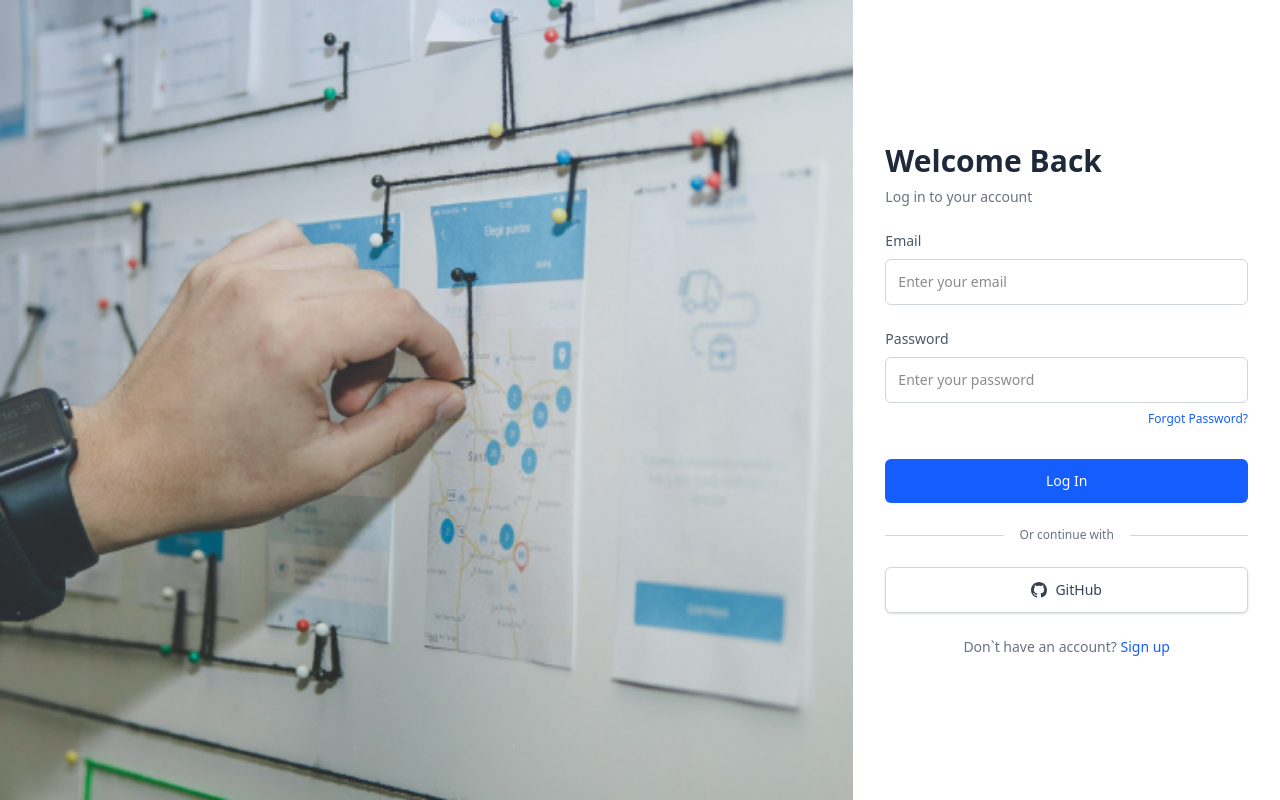
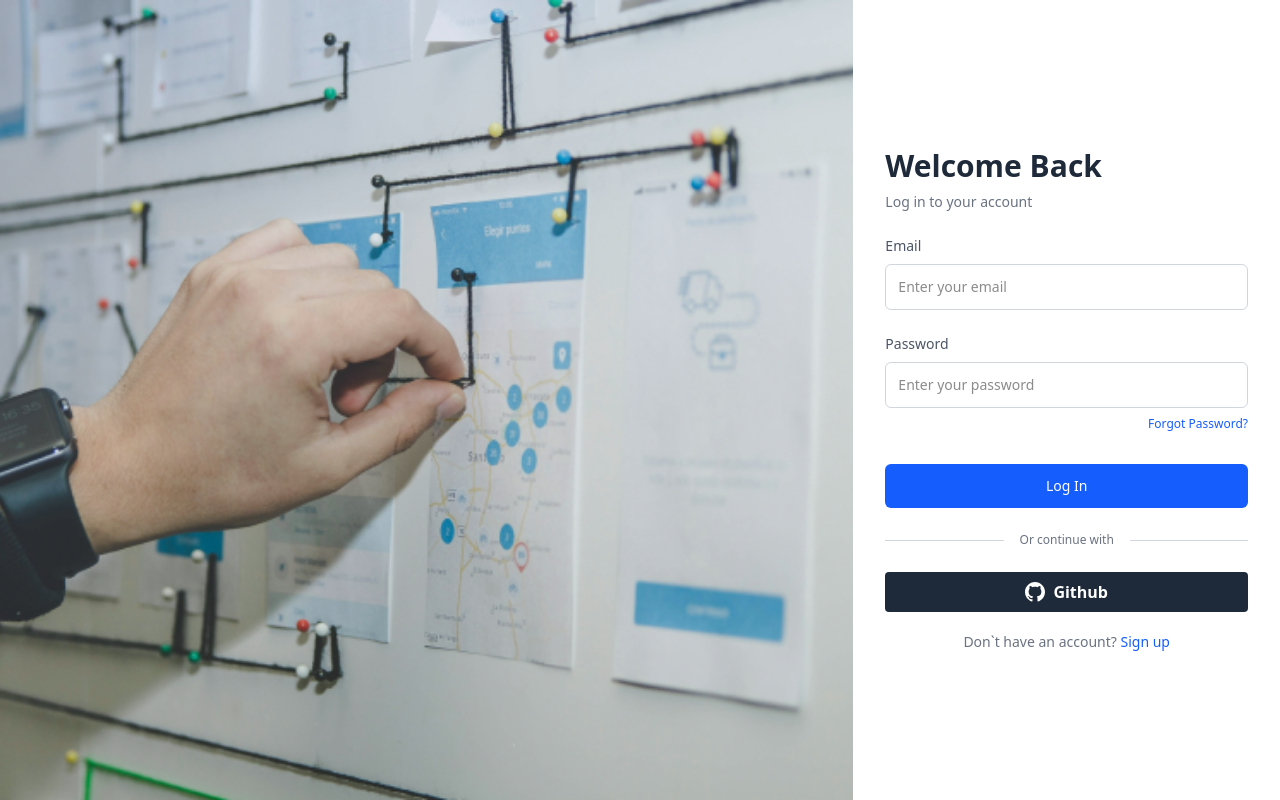
Before and after one commit to Abhishek-Soni-25/project_hub, a Next.js app: page /login in a window 1280 px wide. Built offline with nearby package versions, Linux system fonts and the light colour scheme.

Commit message:
github auth

```diff
--- /dev/null
+++ b/app/_components/githubButton.tsx
@@ -0,0 +1,26 @@
+"use client"
+
+import { JSX } from "react";
+import { signIn } from "next-auth/react"
+
+type Props = {
+    text: string;
+};
+
+
+export default function GitHubButton({ text }: Props): JSX.Element {
+    return (
+        <>
+            <div className="flex justify-center">
+                <button
+                    onClick={() => signIn("github", { callbackUrl: "/dashboard" })}
+                    className="w-[100%] flex justify-center items-center bg-gray-800 text-white font-semibold px-4 py-2 rounded transition-colors hover:bg-gray-700">
+                    <svg className="w-5 h-5 mr-2" xmlns="http://www.w3.org/2000/svg" viewBox="0 0 24 24" fill="currentColor">
+                        <path d="M12 0c-6.626 0-12 5.373-12 12 0 5.302 3.438 9.8 8.207 11.387.599.111.793-.261.793-.577v-2.234c-3.338.726-4.033-1.416-4.033-1.416-.546-1.387-1.333-1.756-1.333-1.756-1.089-.745.083-.729.083-.729 1.205.084 1.839 1.237 1.839 1.237 1.07 1.834 2.807 1.304 3.492.997.107-.775.418-1.305.762-1.604-2.665-.305-5.467-1.334-5.467-5.931 0-1.311.469-2.381 1.236-3.221-.124-.303-.535-1.524.117-3.176 0 0 1.008-.322 3.301 1.23.957-.266 1.983-.399 3.003-.404 1.02.005 2.047.138 3.006.404 2.291-1.552 3.297-1.23 3.297-1.23.653 1.653.242 2.874.118 3.176.77.84 1.235 1.911 1.235 3.221 0 4.609-2.807 5.624-5.479 5.921.43.372.823 1.102.823 2.222v3.293c0 .319.192.694.801.576 4.765-1.589 8.199-6.086 8.199-11.386 0-6.627-5.373-12-12-12z" />
+                    </svg>
+                    {text}
+                </button>
+            </div>
+        </>
+    )
+}
--- a/app/_components/header.tsx
+++ b/app/_components/header.tsx
@@ -1,6 +1,12 @@
 import Image from "next/image";
+// import { auth , signIn} from "../auth";
 
-export default function Header() {
+import GitHubButton from "./githubButton";
+
+export default async function Header() {
+
+    // const session = await auth()
+
     return (
         <>
             <nav className="bg-gray-900 w-full">
@@ -26,12 +32,7 @@ export default function Header() {
                                     </a>
                                 </li>
                                 <li>
-                                    <a href="#" className="flex items-center bg-gray-800 text-white font-semibold px-4 py-2 rounded transition-colors hover:bg-gray-700">
-                                        <svg className="w-5 h-5 mr-2" xmlns="http://www.w3.org/2000/svg" viewBox="0 0 24 24" fill="currentColor">
-                                            <path d="M12 0c-6.626 0-12 5.373-12 12 0 5.302 3.438 9.8 8.207 11.387.599.111.793-.261.793-.577v-2.234c-3.338.726-4.033-1.416-4.033-1.416-.546-1.387-1.333-1.756-1.333-1.756-1.089-.745.083-.729.083-.729 1.205.084 1.839 1.237 1.839 1.237 1.07 1.834 2.807 1.304 3.492.997.107-.775.418-1.305.762-1.604-2.665-.305-5.467-1.334-5.467-5.931 0-1.311.469-2.381 1.236-3.221-.124-.303-.535-1.524.117-3.176 0 0 1.008-.322 3.301 1.23.957-.266 1.983-.399 3.003-.404 1.02.005 2.047.138 3.006.404 2.291-1.552 3.297-1.23 3.297-1.23.653 1.653.242 2.874.118 3.176.77.84 1.235 1.911 1.235 3.221 0 4.609-2.807 5.624-5.479 5.921.43.372.823 1.102.823 2.222v3.293c0 .319.192.694.801.576 4.765-1.589 8.199-6.086 8.199-11.386 0-6.627-5.373-12-12-12z" />
-                                        </svg>
-                                        GitHub
-                                    </a>
+                                    <GitHubButton text="Github"/>
                                 </li>
                             </ul>
                         </div>
--- a/app/_components/hsearch.tsx
+++ b/app/_components/hsearch.tsx
@@ -2,8 +2,11 @@
 
 import { Search } from 'lucide-react'
 import { useState } from 'react';
+import { useSession } from "next-auth/react"
 
 export default function Hsearch() {
+
+    const { data: session } = useSession()
 
     const [searchQuery, setSearchQuery] = useState("");
 
@@ -31,7 +34,7 @@ export default function Hsearch() {
                     </div>
                 </div>
 
-                <div className="w-9 h-9 rounded-full bg-white"></div>
+                <div className="font-bold text-lg">{ session?.user?.name }</div>
             </header>
         </>
     );
--- /dev/null
+++ b/app/api/auth/[...nextauth]/route.ts
@@ -0,0 +1,2 @@
+import { handlers } from "@/app/auth" // Referring to the auth.ts we just created
+export const { GET, POST } = handlers
--- /dev/null
+++ b/app/auth.ts
@@ -0,0 +1,11 @@
+import NextAuth from "next-auth"
+import GitHubProvider from "next-auth/providers/github"
+
+export const { handlers, signIn, signOut, auth } = NextAuth({
+    providers: [
+        GitHubProvider({
+            clientId: process.env.AUTH_GITHUB_ID,
+            clientSecret: process.env.AUTH_GITHUB_SECRET
+        })
+    ],
+})
--- a/app/layout.tsx
+++ b/app/layout.tsx
@@ -1,5 +1,6 @@
 import type { Metadata } from "next";
 import { Inter, Geist, Geist_Mono } from "next/font/google";
+import { SessionProvider } from "next-auth/react"
 import "./globals.css";
 
 const inter = Inter({
@@ -37,7 +38,9 @@ export default function RootLayout({
       <body
         className={`${inter.variable} ${geistSans.variable} ${geistMono.variable} antialiased`}
       >
-        {children}
+        <SessionProvider>
+          {children}
+        </SessionProvider>
       </body>
     </html>
   );
--- a/app/login/page.tsx
+++ b/app/login/page.tsx
@@ -3,6 +3,7 @@
 import { useState } from 'react'
 import { useRouter } from 'next/navigation'
 
+import GitHubButton from '../_components/githubButton';
 
 export default function Login() {
 
@@ -101,14 +102,9 @@ export default function Login() {
                             <div className="flex-grow border-t border-gray-300"></div>
                         </div>
 
-                        <button className="w-full flex items-center justify-center py-3 px-4 border border-gray-300 rounded-md shadow-sm bg-white text-sm font-medium text-gray-700 hover:bg-gray-50 mb-6">
-                            <svg className="w-4 h-4 mr-2" fill="currentColor" viewBox="0 0 16 16">
-                                <path d="M8 0C3.58 0 0 3.58 0 8c0 3.54 2.29 6.53 5.47 7.59.4.07.55-.17.55-.38 0-.19-.01-.82-.01-1.49-2.01.37-2.53-.49-2.69-.94-.09-.23-.48-.94-.82-1.13-.28-.15-.68-.52-.01-.53.63-.01 1.08.58 1.23.82.72 1.21 1.87.87 2.33.66.07-.52.28-.87.51-1.07-1.78-.2-3.64-.89-3.64-3.95 0-.87.31-1.59.82-2.15-.08-.2-.36-1.02.08-2.12 0 0 .67-.21 2.2.82.64-.18 1.32-.27 2-.27.68 0 1.36.09 2 .27 1.53-1.04 2.2-.82 2.2-.82.44 1.1.16 1.92.08 2.12.51.56.82 1.27.82 2.15 0 3.07-1.87 3.75-3.65 3.95.29.25.54.73.54 1.48 0 1.07-.01 1.93-.01 2.2 0 .21.15.46.55.38A8.012 8.012 0 0 0 16 8c0-4.42-3.58-8-8-8z" />
-                            </svg>
-                            GitHub
-                        </button>
+                        <GitHubButton text="Github" />
 
-                        <p className="text-center text-sm text-gray-500">
+                        <p className="text-center text-sm text-gray-500 pt-5">
                             Don`t have an account?{" "}
                             <a href="/signup" className="text-blue-600 font-medium hover:text-blue-500">
                                 Sign up
--- a/app/page.tsx
+++ b/app/page.tsx
@@ -2,6 +2,7 @@ import Image from "next/image";
 
 import Header from "./_components/header";
 import Footer from "./_components/footer";
+import GitHubButton from "./_components/githubButton";
 
 export default function Home() {
   return (
@@ -18,9 +19,7 @@ export default function Home() {
                                 <a href="/signup" className="bg-blue-600 text-white font-semibold px-5 py-3 rounded-md transition-colors hover:bg-blue-700">
                                     Get Started - It`s Free
                                 </a>
-                                <a href="#" className="bg-gray-200 text-gray-800 font-semibold px-5 py-3 rounded-md transition-colors hover:bg-gray-300">
-                                    Continue with GitHub
-                                </a>
+                                <GitHubButton text="Continue with Github"/>
                             </div>
                         </div>
                         <div className="hidden md:block">
--- a/app/signup/page.tsx
+++ b/app/signup/page.tsx
@@ -2,6 +2,8 @@
 
 import { useState } from 'react'
 import { useRouter } from 'next/navigation'
+
+import GitHubButton from '../_components/githubButton';
 
 export default function Signup() {
 
@@ -106,14 +108,9 @@ export default function Signup() {
                             <div className="flex-grow border-t border-gray-300"></div>
                         </div>
 
-                        <button className="w-full flex items-center justify-center py-2 px-4 border border-gray-300 rounded-md shadow-sm bg-white text-sm font-medium text-gray-700 hover:bg-gray-50 mb-6">
-                            <svg className="w-5 h-5 mr-2" fill="currentColor" viewBox="0 0 24 24">
-                                <path d="M12 0c-6.626 0-12 5.373-12 12 0 5.302 3.438 9.8 8.207 11.387.599.111.793-.261.793-.577v-2.234c-3.338.726-4.033-1.416-4.033-1.416-.546-1.387-1.333-1.756-1.333-1.756-1.089-.745.083-.729.083-.729 1.205.084 1.839 1.237 1.839 1.237 1.07 1.834 2.807 1.304 3.492.997.107-.775.418-1.305.762-1.604-2.665-.305-5.467-1.334-5.467-5.931 0-1.311.469-2.381 1.236-3.221-.124-.303-.535-1.524.117-3.176 0 0 1.008-.322 3.301 1.23.957-.266 1.983-.399 3.003-.404 1.02.005 2.047.138 3.006.404 2.291-1.552 3.297-1.23 3.297-1.23.653 1.653.242 2.874.118 3.176.77.84 1.235 1.911 1.235 3.221 0 4.609-2.807 5.624-5.479 5.921.43.372.823 1.102.823 2.222v3.293c0 .319.192.694.801.576 4.765-1.589 8.199-6.086 8.199-11.386 0-6.627-5.373-12-12-12z" />
-                            </svg>
-                            GitHub
-                        </button>
+                        <GitHubButton text="Github" />
 
-                        <p className="text-center text-sm text-gray-500">
+                        <p className="text-center text-sm text-gray-500 pt-5">
                             Already have an account?{" "}
                             <a href="/login" className="text-blue-600 font-medium hover:text-blue-500">
                                 Login
--- a/package.json
+++ b/package.json
@@ -9,8 +9,10 @@
     "lint": "next lint"
   },
   "dependencies": {
+    "dotenv": "^16.5.0",
     "lucide-react": "^0.503.0",
     "next": "15.3.1",
+    "next-auth": "^5.0.0-beta.27",
     "react": "^19.0.0",
     "react-dom": "^19.0.0"
   },
```
Also changed, not shown: 1 other file (tests, documents, lock files or other folders).
